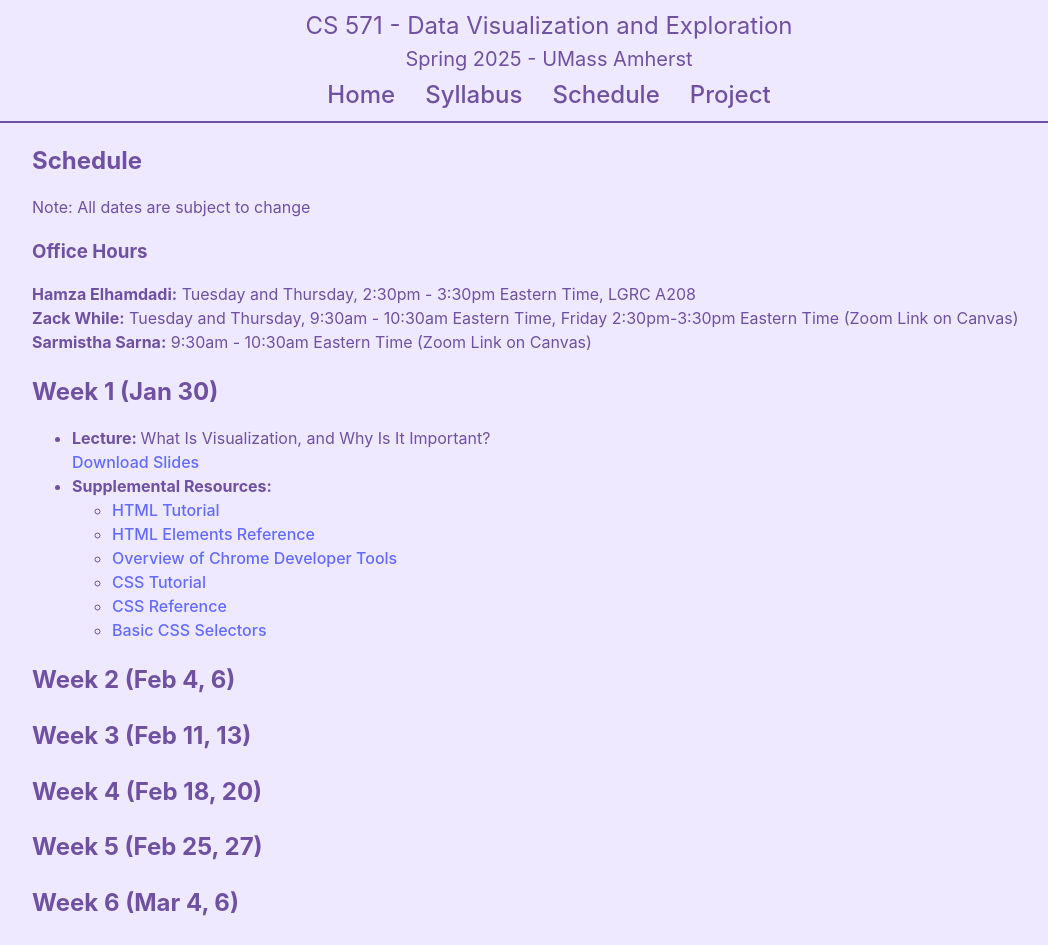
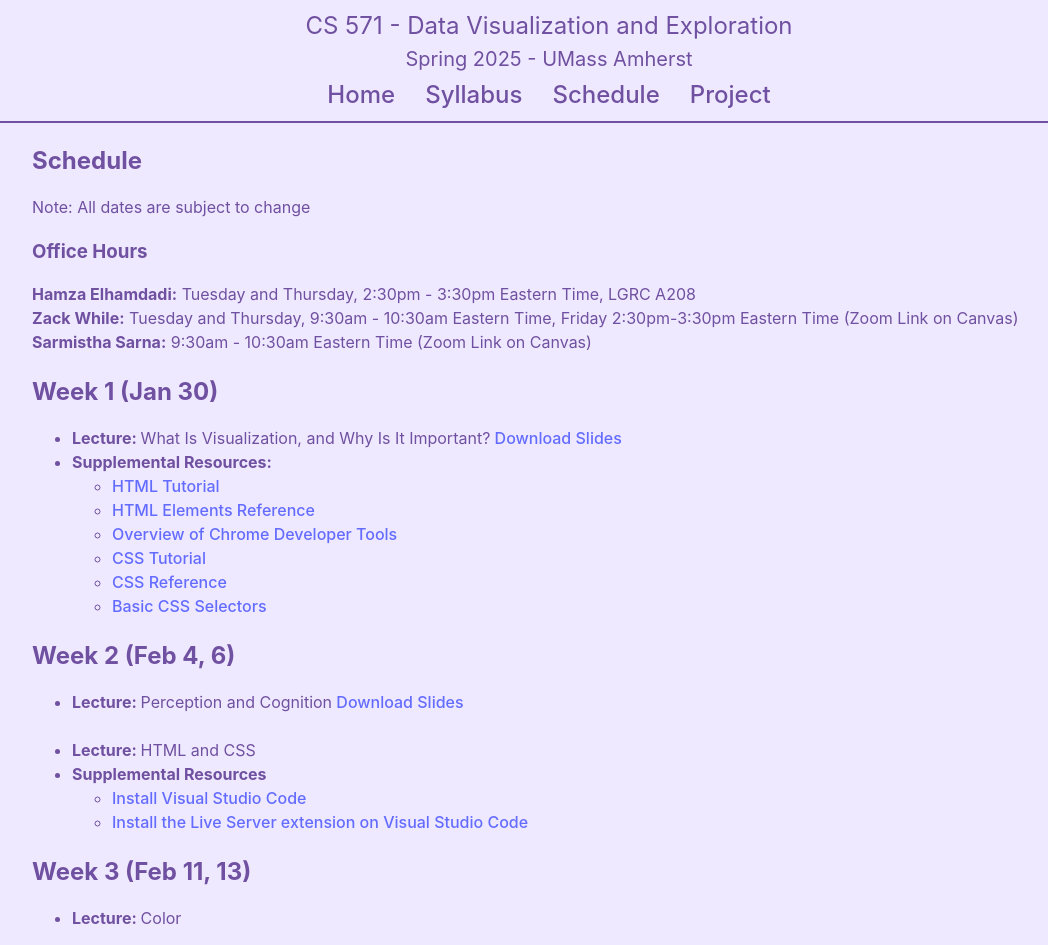
Before and after one commit to hamza-elhamdadi/cs-571-spring-2025, a React (Vite) app: page /#/schedule in a window 1280 px wide. Shown: the top 945 px of the page, without its empty margins (96-1144 px from the left). Built offline with nearby package versions, Linux system fonts and the light colour scheme.

Commit message:
updated schedule, added perception slides

```diff
--- a/src/Schedule.jsx
+++ b/src/Schedule.jsx
@@ -39,10 +39,10 @@ function Schedule() {
         <ul>
           <li>
             <b>Lecture: </b> What Is Visualization, and Why Is It Important?
-            <br />
+            {/* <br /> */}
             <a href="#/schedule" onClick={() => {
               downloadPdf('slides/week_1_slides.pdf', 'CS 571 - Week 1 Slides - What Is Visualization and Why Is It Important.pdf')
-            }}>Download Slides</a>
+            }}> Download Slides</a>
           </li>
           <li>
             <b>Supplemental Resources:</b>
@@ -64,7 +64,28 @@ function Schedule() {
           </li> */}
         </ul>
         <h2 className='section-header'>Week 2 (Feb 4, 6)</h2>
+        <ul>
+          <li>
+            <b>Lecture: </b>Perception and Cognition
+            <a href="#/schedule" onClick={() => {
+              downloadPdf('slides/week_2_slides.pdf', 'CS 571 - Week 2 Slides - Perception and Cognition.pdf')
+            }}> Download Slides</a>
+          </li>
+          <br />
+          <li><b>Lecture: </b> HTML and CSS</li>
+          <li>
+            <b>Supplemental Resources</b>
+            <ul>
+              <li><a href="https://code.visualstudio.com">Install Visual Studio Code</a></li>
+              <li><a href="https://www.geeksforgeeks.org/how-to-enable-live-server-on-visual-studio-code/">Install the Live Server extension on Visual Studio Code</a></li>
+            </ul>
+          </li>
+
+        </ul>
         <h2 className='section-header'>Week 3 (Feb 11, 13)</h2>
+        <ul>
+          <li><b>Lecture: </b> Color</li>
+        </ul>
         <h2 className='section-header'>Week 4 (Feb 18, 20)</h2>
         <h2 className='section-header'>Week 5 (Feb 25, 27)</h2>
         <h2 className='section-header'>Week 6 (Mar 4, 6)</h2>
```
Also changed, not shown: 1 other file (tests, documents, lock files or other folders).
